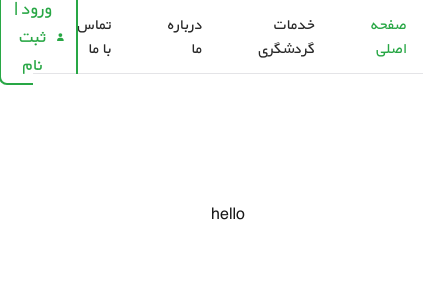
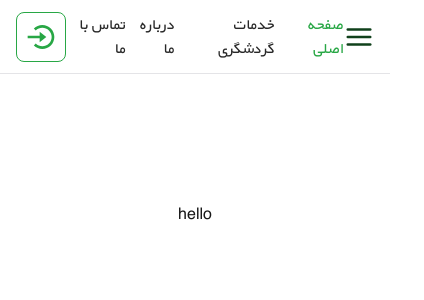
Before and after one commit to ParsaDokhtMohammadi/torino_bootcamp_final, a Next.js app in the folder client/: page / in a window 390 px wide. Shown: the top 300 px of the page, 424 px wide, since content can reach past the window. Built offline with nearby package versions, Linux system fonts and the light colour scheme.

Commit message:
feat: add mobile header

```diff
--- a/client/src/components/Header.tsx
+++ b/client/src/components/Header.tsx
@@ -3,7 +3,8 @@ import Link from "next/link";
 import { FaUser } from "react-icons/fa6";
 import logo from "@/assets/images/logo.png";
 import NavLink from "./NavLink";
-
+import { FiMenu } from "react-icons/fi";
+import { BiLogInCircle } from "react-icons/bi";
 const navItems = [
   { href: "/", label: "صفحه اصلی" },
   { href: "/services", label: "خدمات گردشگری" },
@@ -15,12 +16,15 @@ const Header = () => {
   return (
     <header className="h-18.5 w-full border-b border-zinc-200 bg-white">
       <div className="mx-auto flex h-full max-w-300 items-center justify-between px-4">
-        <Link href="/" aria-label="تورینو">
+        <button className="sm:hidden"
+
+        ><FiMenu size={30} className="text-secondary"/></button>
+        <Link href="/" aria-label="تورینو" className="not-sm:hidden">
           <Image src={logo} alt="تورینو" priority className="h-11 w-auto" />
         </Link>
 
-        <nav>
-          <ul className="flex items-center gap-14">
+        <nav className="w-full sm:w-1/2">
+          <ul className="flex items-center justify-around sm:justify-between ">
             {navItems.map((item) => (
               <li key={item.href}>
                 <NavLink href={item.href}>{item.label}</NavLink>
@@ -29,9 +33,12 @@ const Header = () => {
           </ul>
         </nav>
 
+        <button className="border rounded-lg p-2 text-primary">
+            <BiLogInCircle size={32}/>
+        </button>
         <button
           type="button"
-          className="flex items-center gap-1 rounded-lg text-lg  border-2 border-primary px-3 py-1 text-primary"
+          className="flex items-center gap-1 rounded-lg text-lg  border-2 border-primary px-3 py-1 text-primary not-sm:hidden"
         >
           <FaUser className="size-4" aria-hidden="true" />
           ورود | ثبت نام
```
